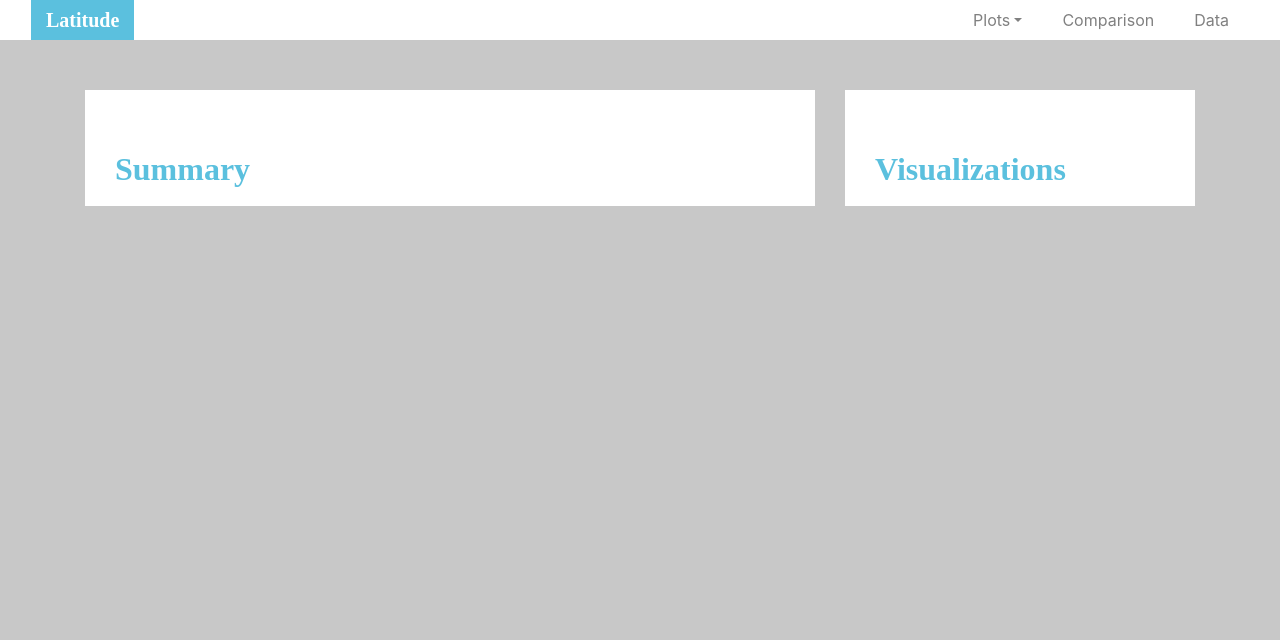
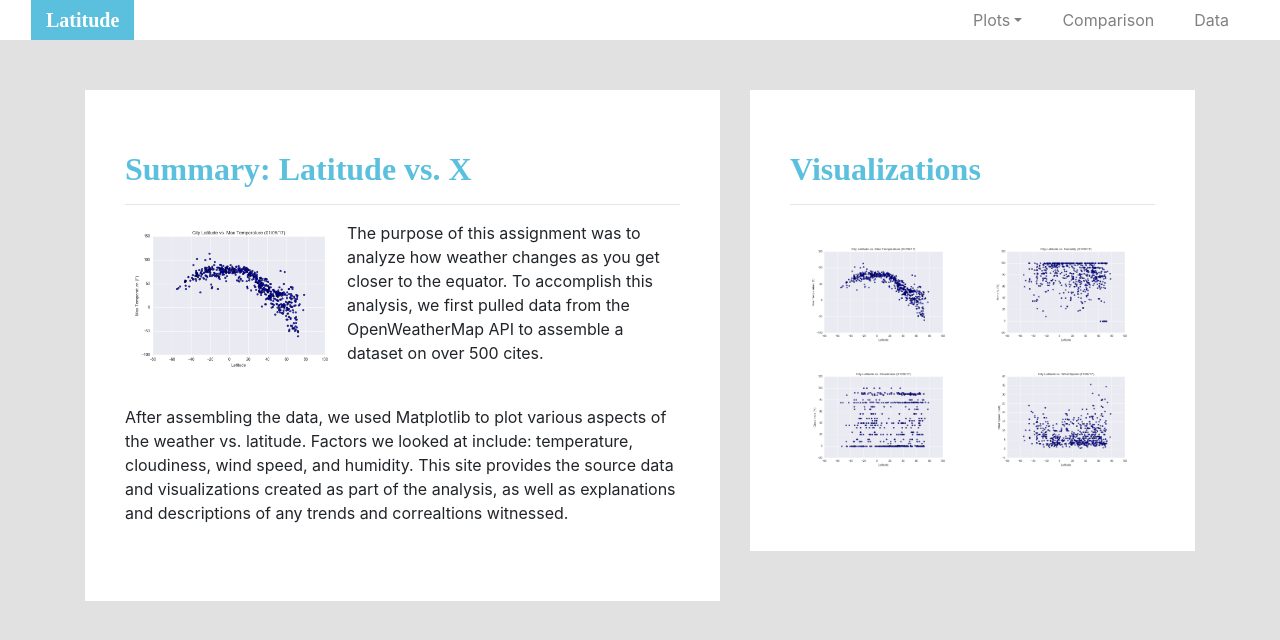
Before and after one commit to scaldwell545/Web-Design-Challenge, a plain HTML site: page WebVisualizations/landingpage.html in a window 1280 px wide. Drawn offline with nearby package versions, Linux system fonts and the light colour scheme.

Commit message:
updating landing page

```diff
--- a/WebVisualizations/landingpage.html
+++ b/WebVisualizations/landingpage.html
@@ -29,7 +29,7 @@
     <nav class="navbar navbar-expand-lg bg-white">
         <div class="container-fluid">
             <div class="navbar-header">
-              <a class="navbar-brand" href="#">Latitude</a>
+              <a class="navbar-brand" href="landingpage.html">Latitude</a>
             </div>
             <ul class="nav navbar-nav text-secondary">
               <li class="nav-item dropdown">
@@ -52,16 +52,52 @@
 
     <div class="container">
         <div class="row">
-            <div class="col-8">
+            <div class="col-7">
                 <div class="box">
-                    <h2 class="color-info">Summary</h2>
+                    <h2 class="color-info">Summary: Latitude vs. X</h2>
+                    <hr>
+                    <img src="Visualizations/Fig1.png" class="pic rounded float-left" alt="Max Temperature Graph">
+                    <p>The purpose of this assignment was to analyze how weather changes as you get closer to the equator.
+                        To accomplish this analysis, we first pulled data from the OpenWeatherMap API to assemble a dataset on over 500 cites. </p>
+                    <br>
+                    <p>After assembling the data, we used Matplotlib to plot various aspects of the weather vs. latitude. Factors we looked at include:
+                    temperature, cloudiness, wind speed, and humidity. This site provides the source data and visualizations created as part of the analysis,
+                    as well as explanations and descriptions of any trends and correaltions witnessed.</p>
                 </div>
             </div>
-            <div class="col-4">
+            <div class="col-5">
                 <div class="box">
                     <h2>Visualizations</h2>
+                    <hr>
+                    <div class="container">
+                        <div class="row" style="padding-bottom: 20px; padding-top: 20px;">
+                            <div class="col-6">
+                                <a href="Assets/maxtemp.html" title="Latitude vs. Max Temperature">
+                                    <img src="Visualizations/Fig1.png" class="vizpics" alt="Max Temperature Graph" href="Assets/maxtemp.html">
+                                </a>
+                            </div>
+                            <div class="col-6">
+                                <a href="Assets/humidity.html" title="Latitude vs. Humidity">
+                                    <img src="Visualizations/Fig2.png" class="vizpics" alt="Humidity Graph">
+                                </a>
+                            </div>
+                        </div>
+                        <div class="row" style="padding-bottom: 20px;">
+                            <div class="col-6">
+                                <a href="Assets/cloudiness.html" title="Latitude vs. Cloudiness">
+                                    <img src="Visualizations/Fig3.png" class="vizpics" alt="Cloudiness Graph">
+                                </a>
+                            </div>
+                            <div class="col-6">
+                                <a href="Assets/windspeed.html" title="Latitude vs. Wind Speed">
+                                    <img src="Visualizations/Fig4.png" class="vizpics" alt="Wind Speed Graph">
+                                </a>
+                            </div>
+                        </div>
+                    </div>
                 </div>
             </div>
+        </div>
     </div>
 </body>
 </html>
--- a/WebVisualizations/style.css
+++ b/WebVisualizations/style.css
@@ -14,6 +14,10 @@
     padding-bottom:5px;
 }
 
+.navbar .navbar-brand:hover {
+    background-color: rgb(41, 142, 172);
+}
+
 .nav li {
     padding-right: 20px;
     padding-left: 20px;
@@ -25,13 +29,13 @@
 }
 
 body {
-    background-color: rgb(200, 200, 200);
+    background-color: rgb(225, 225, 225);
 }
 
 .box {
     margin-top: 50px;
     background-color: white;
-    padding: 60px 30px 10px;
+    padding: 60px 40px 60px;
 }
 
 .box h2 {
@@ -39,3 +43,18 @@ body {
     font-weight: bold;
     color: rgb(91, 192, 222);
 }
+
+.pic {
+    width:40%;
+    height:40%;
+}
+
+.vizpics {
+    width:100%;
+    height:100%;
+}
+
+.vizpics:hover {
+    border-color: rgb(91, 192, 222);
+    border-style: solid;
+}
```
